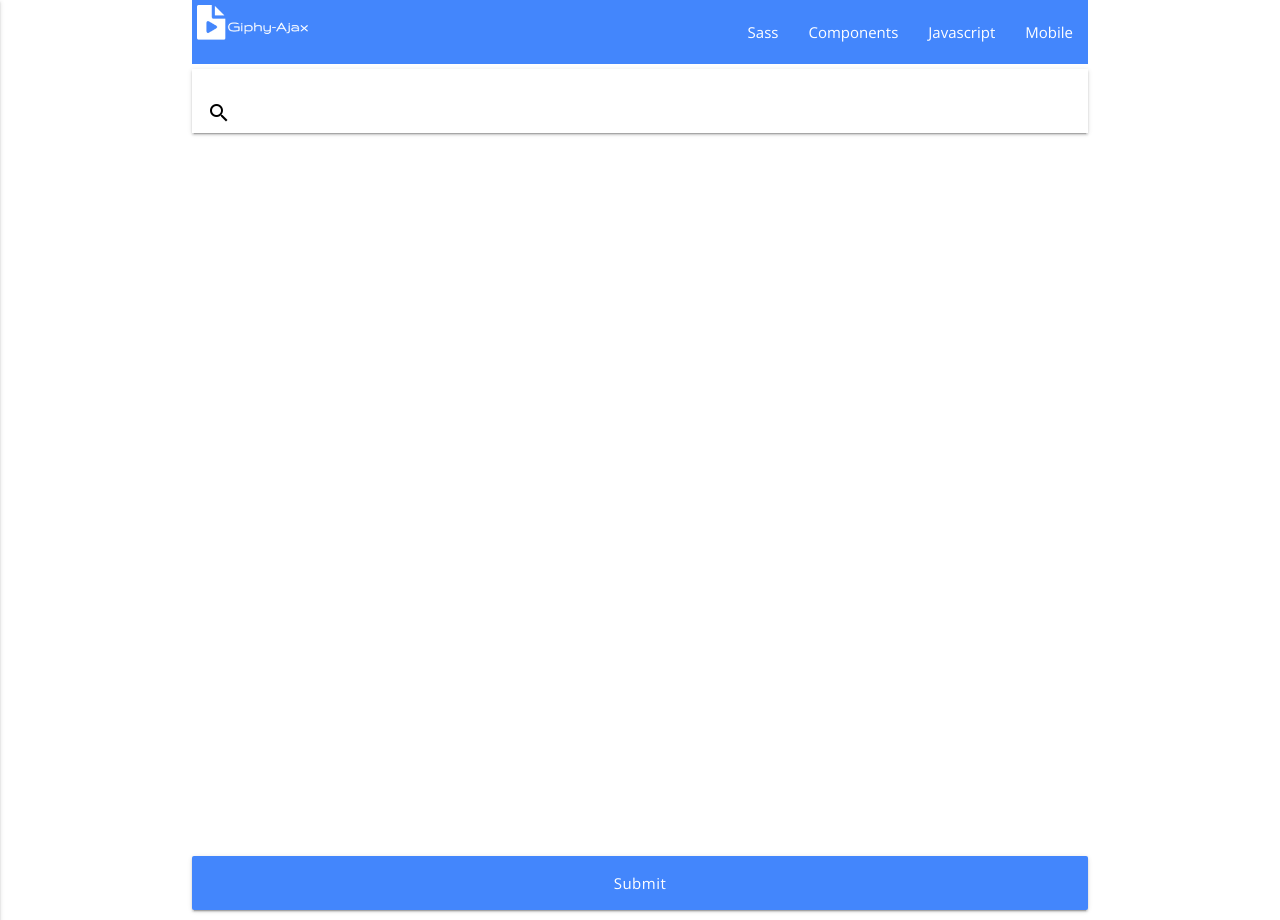
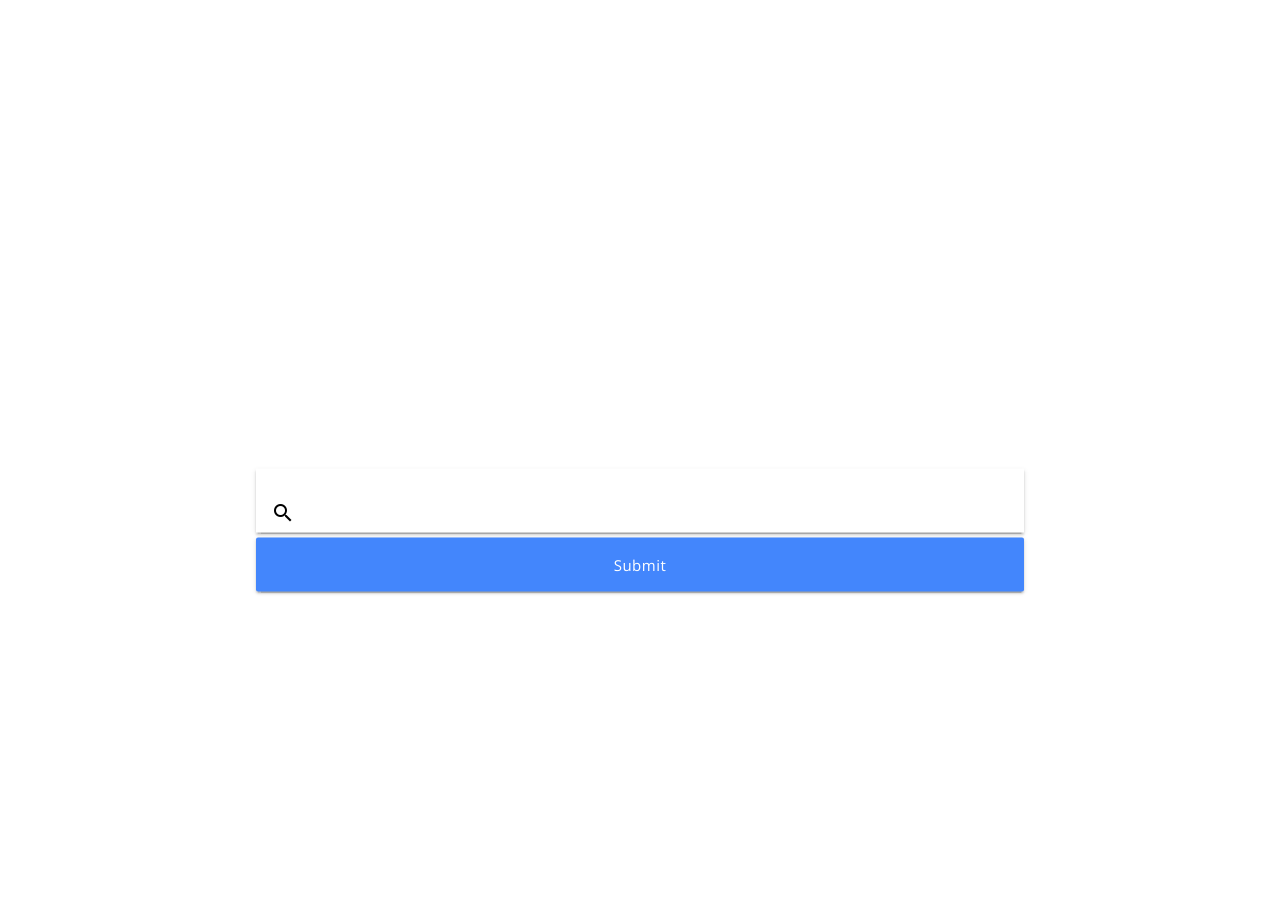
Before and after one commit to NBDelpino1/GifTastic, a PHP site: page / in a window 1280 px wide. Run offline with PHP 8.4, Linux system fonts and the light colour scheme; some libraries are stand-ins or nearby versions.

Commit message:
experimenting with a layout that will be more natural when needing to search new topic

```diff
--- a/assets/css/materialize.css
+++ b/assets/css/materialize.css
@@ -1,61 +1,110 @@
+/* --------------- Global Styles ------------------------------------------------------------------------------------ */
+/* ------------------------------------------------------------------------------------------------------------------ */
+
 body {
+    width:100%;
+    height:100%;
     font-family: 'Open Sans', sans-serif;
 }
 
-/*Container will expand to fill full screen when mobile*/
+/* Main wrapper that holds everything */
+.main-wrapper {
+    position: absolute;
+    top: 50%;
+    left:50%;
+    transform: translate(-50%,-50%);
+    width: 100%;
+    margin-top:60px;
+}
 
+/* All Rows and Columns */
+.row .col.s4 {
+    padding:1px;
+}
+
+/* Container will expand to fill full screen when mobile */
 @media screen and (max-width: 480px) {
     .container {
-        width:99%;
+        /*width:99%;*/
     }
 }
 
-/* Top Navbar */
-#top-navbar {
-    background-color:#4386fc;
-    margin-bottom: 5px;
+/* --------------- Local Styles ------------------------------------------------------------------------------------- */
+/* ------------------------------------------------------------------------------------------------------------------ */
+
+/* ---------------- Search Bar ----------------*/
+
+/* Search Bar */
+nav {
+    background-color: #fff;
+    margin-bottom:5px;
 }
 
-/* Top Navbar - Slide Out list item */
-.side-nav a {
-    color: #e91e63;
-}
-
-/* Bottom Navbar */
-#bottom-navbar {
-    background-color: #fff;
-}
-
-/* Magnifying Glass Icon inside of the Bottom Navbar input */
+/* Mag Glass Icon inside the search bar */
 nav .input-field label .mag-glass-icon {
     color:#000;
 }
 
-/* Submit button */
+/* Decrease search bar width when on desktop */
+@media screen and (min-width: 480px) {
+    nav {
+        width:60%;
+        margin:auto;
+        margin-bottom:5px;
+    }
+}
+
+/* ---------------- Submit Button ----------------*/
+
+ /* Button */
 #submitButton {
     width:100%;
     background-color: #4386fc;
     text-transform: none;
 }
 
+/* Decrease button width when on desktop */
+@media screen and (min-width: 480px) {
+    #submitButton {
+        width: 60%;
+        margin: auto;
+    }
 
-.row .col.s4 {
-    padding-left:0;
-    padding-right:0;
+}
+
+/* ---------------- Logo ----------------*/
+#logo {
+    margin-bottom:270px;
+}
+
+@media screen and (min-width: 480px) {
+    #logo {
+        margin-bottom:70px;
+    }
+
 }
 
 
-body {
-    display: flex;
-    min-height: 100vh;
-    flex-direction: column;
-}
 
-main {
-    flex: 1 0 auto;
-}
 
-#logo {
-    height:45px;
-    padding:5px;
-}
+
+
+
+
+
+/* set background image and tint */
+/*.main-wrapper {*/
+    /*background:*/
+            /*linear-gradient(*/
+                    /*rgba(205, 220, 57, .95),*/
+                    /*rgba(0, 0, 0, 0.96)*/
+            /*),*/
+            /*url(../images/page-bg.jpg) no-repeat center center scroll;*/
+    /*-webkit-background-size: cover;*/
+    /*-moz-background-size: cover;*/
+    /*background-size: cover;*/
+    /*-o-background-size: cover;*/
+    /*height:100%;*/
+/*}*/
+
+/* center content on home page */
--- a/index.html
+++ b/index.html
@@ -12,29 +12,22 @@
     <link href="assets/css/materialize.css" rel="stylesheet">
 </head>
 <body>
-    <!--<div class="container">-->
-        <header class="container">
-            <!---------- Top Navbar ---------->
-            <nav id="top-navbar" class="z-depth-0">
-                <div class="nav-wrapper">
-                    <a href="#!" class="brand-logo"><img src="assets/images/logo.png" id="logo"></a>
-                    <a href="#" data-activates="mobile-demo" class="button-collapse"><i class="material-icons">menu</i></a>
-                    <ul class="right hide-on-med-and-down">
-                        <li><a href="sass.html">Sass</a></li>
-                        <li><a href="badges.html">Components</a></li>
-                        <li><a href="collapsible.html">Javascript</a></li>
-                        <li><a href="mobile.html">Mobile</a></li>
-                    </ul>
-                    <ul class="side-nav" id="mobile-demo">
-                        <li><a href="sass.html">Sass</a></li>
-                        <li><a href="badges.html">Components</a></li>
-                        <li><a href="collapsible.html">Javascript</a></li>
-                        <li><a href="mobile.html">Mobile</a></li>
-                    </ul>
-                </div>
-            </nav>
-            <!---------- Bottom Navbar ---------->
-            <nav id="bottom-navbar">
+    <div class="container main-wrapper">
+
+        <!------------------------------------------------------------------------------------------------------------->
+
+        <div class="container center-align">
+            <div class="row" id="imagesContainer" >
+                <!--ALL OF THE IMAGES WILL POPULATE IN HERE-->
+            </div>
+        </div>
+
+        <!------------------------------------------------------------------------------------------------------------->
+        <div class="center-align">
+            <!--<div>-->
+                <!--<img src="assets/images/logo2.png" id="logo">-->
+            <!--</div>-->
+            <nav>
                 <div class="nav-wrapper">
                     <form>
                         <div class="input-field">
@@ -43,35 +36,32 @@
                             <i class="material-icons">close</i>
                         </div>
                     </form>
-
                 </div>
             </nav>
-        </header>
+        </div>
+
+        <!------------------------------------------------------------------------------------------------------------->
+        <div class="center-align">
+            <button id="submitButton" class="waves-effect waves-light btn-large" type="submit" name="action">Submit</button>
+        </div>
+        <!------------------------------------------------------------------------------------------------------------->
 
 
-        <main id="conatiner">
             <!------------------------------------ Testing Site ----------------------------------->
-            <div class="row center-align" id="ratingsContainer" >
-                <!--<div class="col s3">2</div>-->
-                <!--<div class="col s3">3</div>-->
-                <!--<div class="col s3">4</div>-->
-            </div>
+            <!--<div class="row center-align" id="ratingsContainer" >-->
+                <!--&lt;!&ndash;<div class="col s3">2</div>&ndash;&gt;-->
+                <!--&lt;!&ndash;<div class="col s3">3</div>&ndash;&gt;-->
+                <!--&lt;!&ndash;<div class="col s3">4</div>&ndash;&gt;-->
+            <!--</div>-->
 
-            <div class="row center-align" id="imagesContainer" >
-                <!--<div class="col s3">2</div>-->
-                <!--<div class="col s3">3</div>-->
-                <!--<div class="col s3">4</div>-->
-            </div>
+
+
             <!------------------------------------ Testing Site ----------------------------------->
-        </main>
 
-        <div class="container navbar-fixed">
-            <!---------- Submit Button ---------->
-            <div>
-                <button id="submitButton" class="waves-effect waves-light btn-large" type="submit" name="action">Submit</button>
-            </div>
-        </div>
-    <!--</div>-->
+
+
+
+
 
 <script src="https://code.jquery.com/jquery-latest.min.js"></script>
 <script src="https://cdnjs.cloudflare.com/ajax/libs/materialize/0.97.8/js/materialize.min.js"></script>
@@ -84,6 +74,7 @@
     $( document ).ready(function(){
         $(".button-collapse").sideNav();
     });
+//    need onclick that hides the logo and removes the top marhion from the main wrapper
 
 </script>
 
```
Also changed, not shown: assets/images/logo2.png (added).
